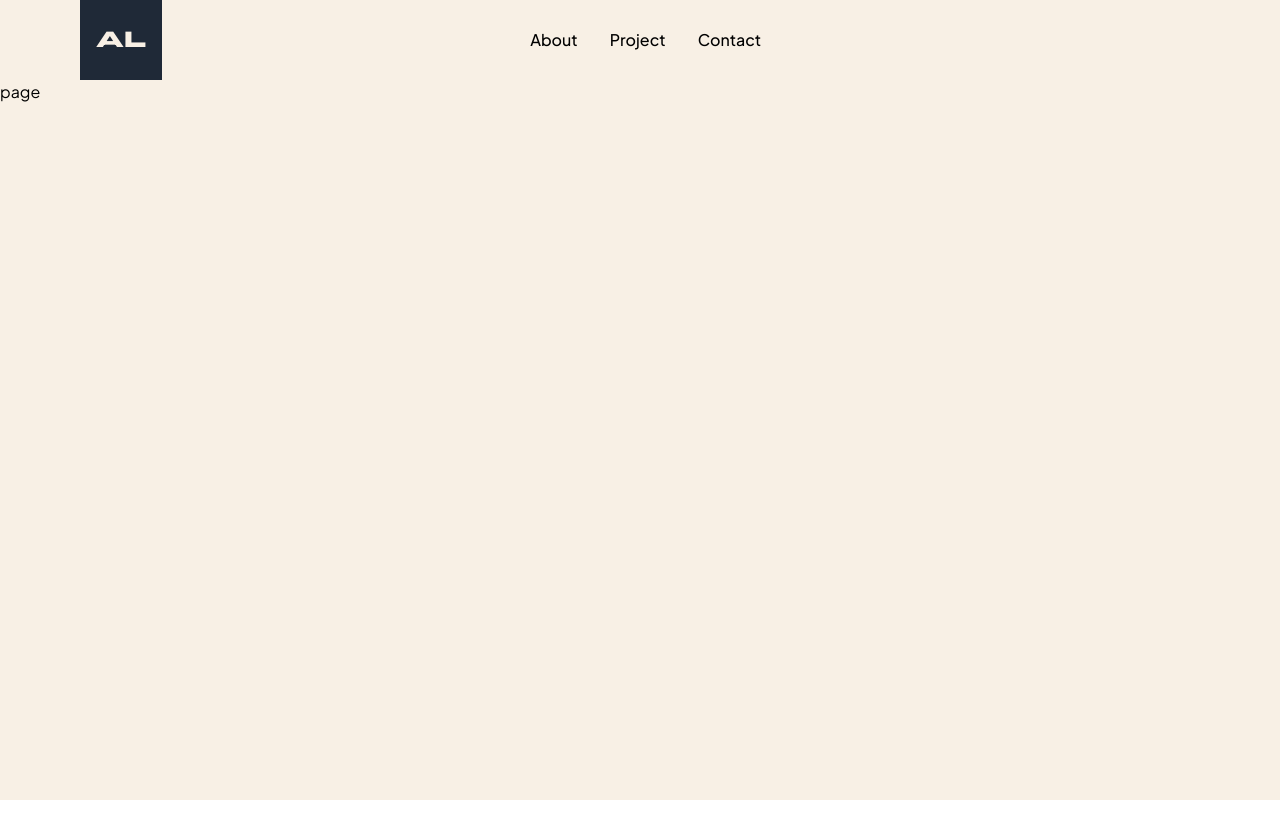
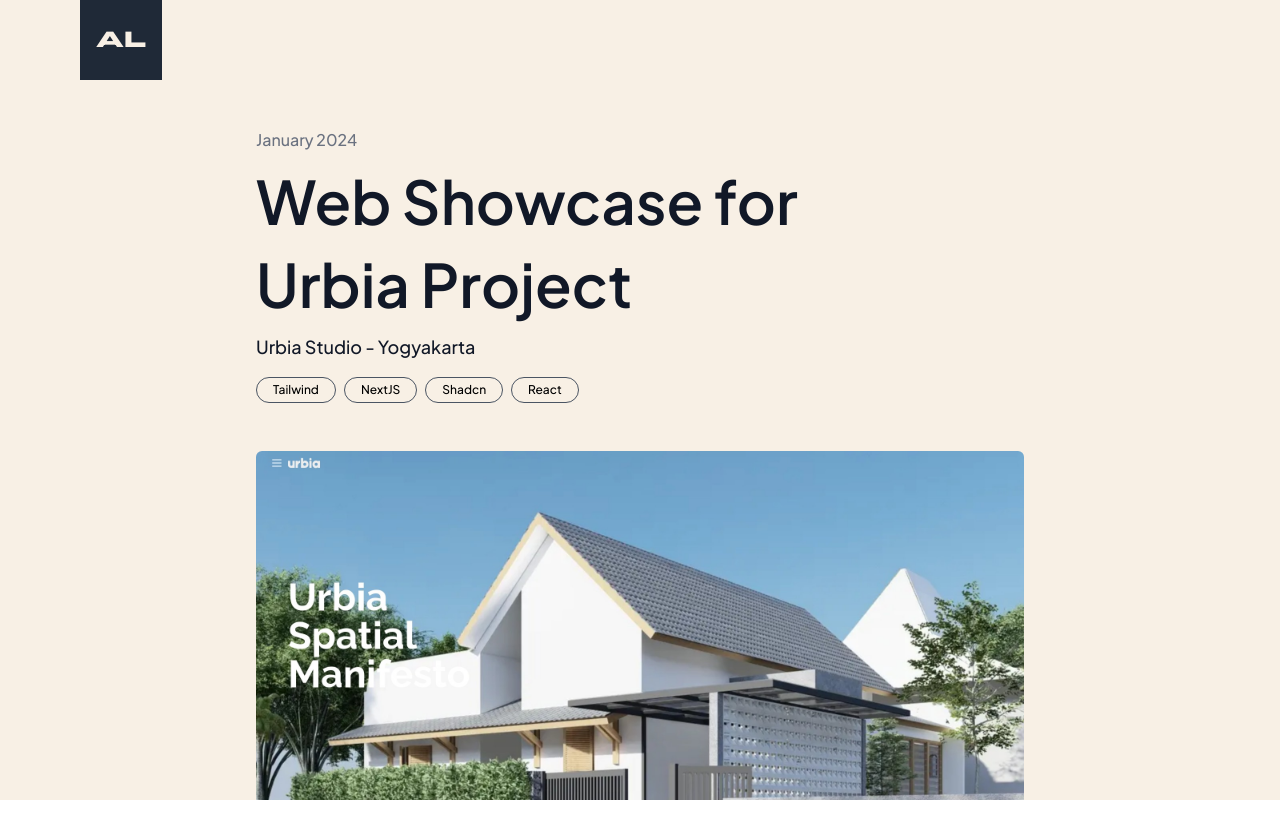
Before and after one commit to alvin-al/alvin-portfolio, a Next.js app: page /test-slug in a window 1280 px wide. Shown: the top 838 px of the page. Before the commit the page ends 800 px from the top, so only its background shows below. Built offline with nearby package versions, Linux system fonts and the light colour scheme.

Commit message:
Add changes for homepage

```diff
--- a/app/globals.css
+++ b/app/globals.css
@@ -71,3 +71,17 @@
     --radius: 0.5rem;
   }
 }
+
+.zoom-image {
+  transform: scale(1);
+  opacity: 80%;
+  will-change: transform;
+}
+.zoom-image.zoomed {
+  opacity: 100%;
+  transform: scale(1.5);
+}
+
+.hide-cursor {
+  cursor: none;
+}
--- a/app/test-slug/page.tsx
+++ b/app/test-slug/page.tsx
@@ -1,9 +1,12 @@
-import React from 'react'
+import React from "react";
+import Project from "@/components/pages/Project";
 
 const page = () => {
   return (
-    <div>page</div>
-  )
-}
+    <>
+      <Project />
+    </>
+  );
+};
 
-export default page
+export default page;
--- a/components/alt_page/HeroBanner.tsx
+++ b/components/alt_page/HeroBanner.tsx
@@ -4,7 +4,7 @@
 
 const HeroBanner = () => {
   return (
-    <div className='pt-10 md:pt-4 lg:pt-0 h-screen justify-center flex flex-col gap-16 2xl:gap-24'>
+    <div className='mt-12 md:pt-4 lg:pt-0 lg:h-screen lg:justify-center flex flex-col gap-16 2xl:gap-24'>
       {/* title */}
       <div className='flex flex-col gap-8'>
         <p className='text-5xl xl:text-[60px] w-full xl:w-4/5 leading-snug font-medium'>
--- a/components/element/Navigation.tsx
+++ b/components/element/Navigation.tsx
@@ -2,6 +2,7 @@
 import React from "react";
 import { Syne } from "next/font/google";
 import Link from "next/link";
+import { usePathname } from "next/navigation";
 
 const syne = Syne({
   subsets: ["latin"],
@@ -14,6 +15,8 @@
 ];
 
 const Navigation = () => {
+  const path = usePathname();
+
   const [isVisible, setIsVisible] = React.useState(true);
   const [lastScrollY, setLastScrollY] = React.useState(0);
 
@@ -52,6 +55,7 @@
           AL
         </p>
       </Link>
+      {path == "/" ? (
         <div className='w-full'>
           <ul className='hidden md:flex gap-8 text-base 2xl:text-lg font-medium justify-center'>
             {itemMenu.map((item, index) => (
@@ -61,6 +65,9 @@
             ))}
           </ul>
         </div>
+      ) : (
+        <></>
+      )}
       <div className='w-[82.5px] h-full '></div>
     </div>
   );
--- /dev/null
+++ b/components/element/RoundedItem.tsx
@@ -0,0 +1,13 @@
+import React from "react";
+
+const RoundedItem = ({ children }: { children: React.ReactNode }) => {
+  return (
+    <div
+      className={`font-medium border border-gray-600 text-xs w-fit px-4 py-1 rounded-full hover:bg-gray-200 hover:border-black  cursor-pointer transition delay-75`}
+    >
+      <p>{children}</p>
+    </div>
+  );
+};
+
+export default RoundedItem;
--- /dev/null
+++ b/components/element/ViewCursor.tsx
@@ -0,0 +1,57 @@
+import React, { useEffect, useRef, useState } from "react";
+
+const ViewCursor = ({ children }: { children: React.ReactNode }) => {
+  const elementRef = useRef<HTMLDivElement>(null);
+  const [cursorPos, setCursorPos] = useState({ x: 0, y: 0 });
+  const [visible, setVisible] = useState(false);
+
+  useEffect(() => {
+    const handleMouseMove = (e: MouseEvent) => {
+      setCursorPos({ x: e.clientX, y: e.clientY });
+    };
+
+    const handleMouseEnter = () => setVisible(true);
+    const handleMouseLeave = () => setVisible(false);
+
+    const element = elementRef.current;
+    if (element) {
+      element.addEventListener("mouseenter", handleMouseEnter);
+      element.addEventListener("mouseleave", handleMouseLeave);
+      element.addEventListener("mousemove", handleMouseMove);
+    }
+
+    return () => {
+      if (element) {
+        element.removeEventListener("mouseenter", handleMouseEnter);
+        element.removeEventListener("mouseleave", handleMouseLeave);
+        element.removeEventListener("mousemove", handleMouseMove);
+      }
+    };
+  }, []);
+
+  return (
+    <div ref={elementRef} className='relative w-fit h-fit hide-cursor'>
+      {children}
+      {visible && (
+        <div
+          className='fixed flex items-center justify-center text-white font-semibold text-sm '
+          style={{
+            left: cursorPos.x - 15,
+            top: cursorPos.y - 15,
+            width: 80,
+            height: 80,
+            backgroundColor: "rgba(0, 0, 0, 0.8)",
+            borderRadius: "50%",
+            position: "fixed",
+            transform: "translate(-50%, -50%)",
+            transition: "0.1s",
+          }}
+        >
+          View
+        </div>
+      )}
+    </div>
+  );
+};
+
+export default ViewCursor;
--- /dev/null
+++ b/components/pages/Project.tsx
@@ -0,0 +1,85 @@
+"use client";
+import React, { useState, useEffect } from "react";
+import urbia from "@/public/works/urbiaid.jpeg";
+import Image from "next/image";
+import RoundedItem from "@/components/element/RoundedItem";
+import { Source_Serif_4 } from "next/font/google";
+import RoundedButton from "../element/RoundedButton";
+import ViewCursor from "../element/ViewCursor";
+
+const sourceSerif = Source_Serif_4({ subsets: ["latin"] });
+
+const Project = () => {
+  return (
+    <div className='px-8 md:px-64 flex flex-col mb-20'>
+      {/* Title */}
+      <div className='flex flex-col my-12'>
+        <div className='flex flex-col gap-2'>
+          <p className='text-base font-medium text-gray-500'>January 2024</p>
+          <p className='text-5xl xl:text-[60px] w-full xl:w-4/5 leading-snug font-semibold text-gray-900'>
+            Web Showcase for Urbia Project
+          </p>
+          <p className='text-lg font-medium text-gray-900'>
+            Urbia Studio - Yogyakarta
+          </p>
+        </div>
+        <div className='mt-4 grid grid-flow-col gap-2 w-fit'>
+          <RoundedItem>Tailwind</RoundedItem>
+          <RoundedItem>NextJS</RoundedItem>
+          <RoundedItem>Shadcn</RoundedItem>
+          <RoundedItem>React</RoundedItem>
+        </div>
+      </div>
+      {/* Image */}
+      <div className='w-full h-full mb-6 lg:mb-12'>
+        <ViewCursor>
+          <Image
+            className={` rounded-md w-full
+          }`}
+            src={urbia}
+            width='1000'
+            height='1000'
+            alt='work'
+          />
+        </ViewCursor>
+      </div>
+      {/* Text */}
+      <div className={` flex flex-col gap-2 text-lg text-gray-900`}>
+        <h1 className='text-2xl font-bold'>What is Lorem Ipsum?</h1>
+        <p className={`leading-relaxed ${sourceSerif.className}`}>
+          Lorem Ipsum is simply dummy text of the printing and typesetting
+          industry. Lorem Ipsum has been the industry's standard dummy text ever
+          since the 1500s, when an unknown printer took a galley of type and
+          scrambled it to make a type specimen book. It has survived not only
+          five centuries, but also the leap into electronic typesetting,
+          remaining essentially unchanged. It was popularised in the 1960s with
+          the release of Letraset sheets containing Lorem Ipsum passages, and
+          more recently with desktop publishing software like Aldus PageMaker
+          including versions of Lorem Ipsum.
+        </p>
+      </div>{" "}
+      <div className='mt-20 flex flex-col gap-2 text-lg'>
+        <h1 className='text-2xl font-bold'>Where does it come from?</h1>
+        <p className={`leading-relaxed ${sourceSerif.className}`}>
+          Contrary to popular belief, Lorem Ipsum is not simply random text. It
+          has roots in a piece of classical Latin literature from 45 BC, making
+          it over 2000 years old. Richard McClintock, a Latin professor at
+          Hampden-Sydney College in Virginia, looked up one of the more obscure
+          Latin words, consectetur, from a Lorem Ipsum passage, and going
+          through the cites of the word in classical literature, discovered the
+          undoubtable source. Lorem Ipsum comes from sections 1.10.32 and
+          1.10.33 of "de Finibus Bonorum et Malorum" (The Extremes of Good and
+          Evil) by Cicero, written in 45 BC. This book is a treatise on the
+          theory of ethics, very popular during the Renaissance. The first line
+          of Lorem Ipsum, "Lorem ipsum dolor sit amet..", comes from a line in
+          section 1.10.32.
+        </p>
+      </div>
+      <div className='w-full mt-16 flex justify-center'>
+        <RoundedButton>View Live Site</RoundedButton>
+      </div>
+    </div>
+  );
+};
+
+export default Project;
--- a/components/section/Contact.tsx
+++ b/components/section/Contact.tsx
@@ -4,7 +4,7 @@
 const Contact = () => {
   return (
     <div
-      className='flex flex-col lg:flex-row w-full gap-8 py-24 scroll-mt-20'
+      className=' flex flex-col lg:flex-row w-full gap-8 py-24 scroll-mt-20'
       id='contact'
     >
       <div className='text-lg font-medium text-gray-500 lg:w-1/5 xl:w-1/5'>
--- a/package.json
+++ b/package.json
@@ -21,6 +21,7 @@
     "gsap": "^3.12.5",
     "locomotive-scroll": "^4.1.4",
     "lucide-react": "^0.453.0",
+    "motion": "^12.0.6",
     "next": "14.2.11",
     "next-intl": "^3.23.2",
     "pnpm": "^9.12.3",
```
Also changed, not shown: 1 other file (tests, documents, lock files or other folders). Lines whose indentation alone changed are shown as unchanged.
